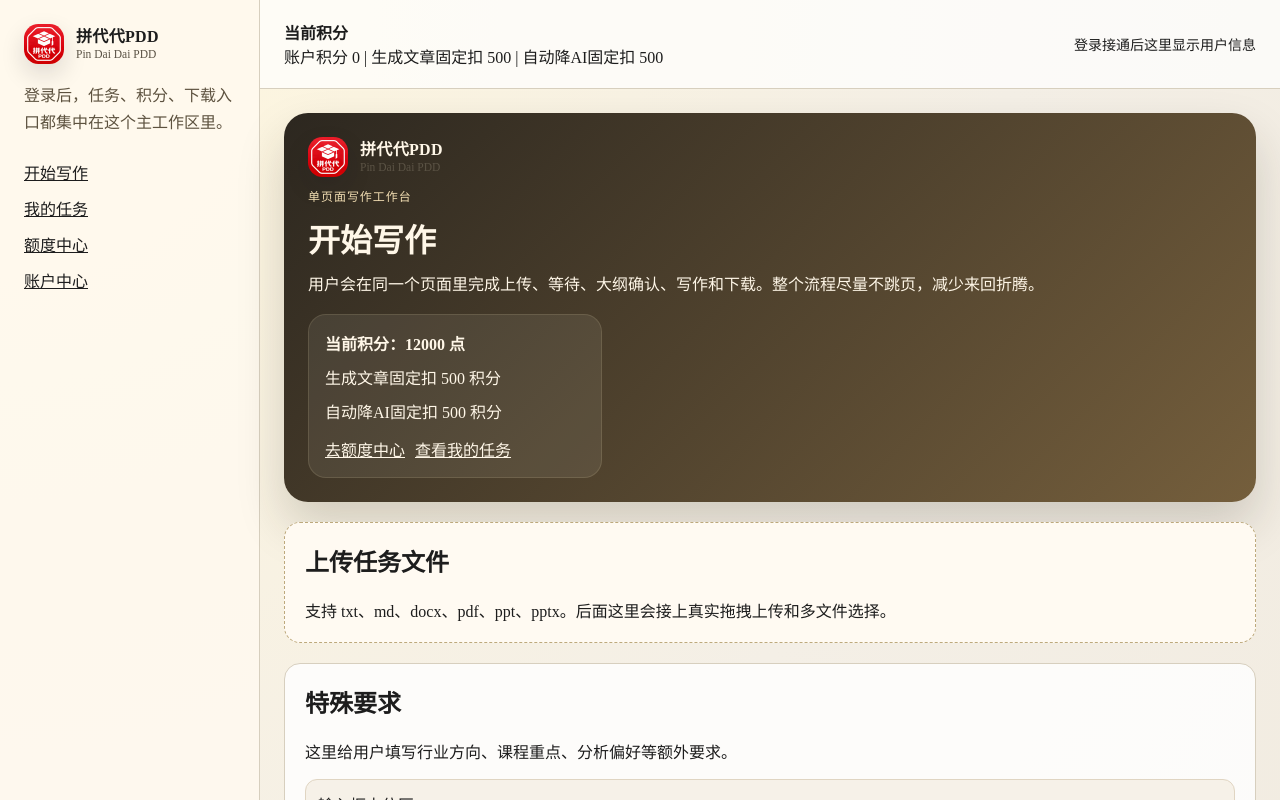
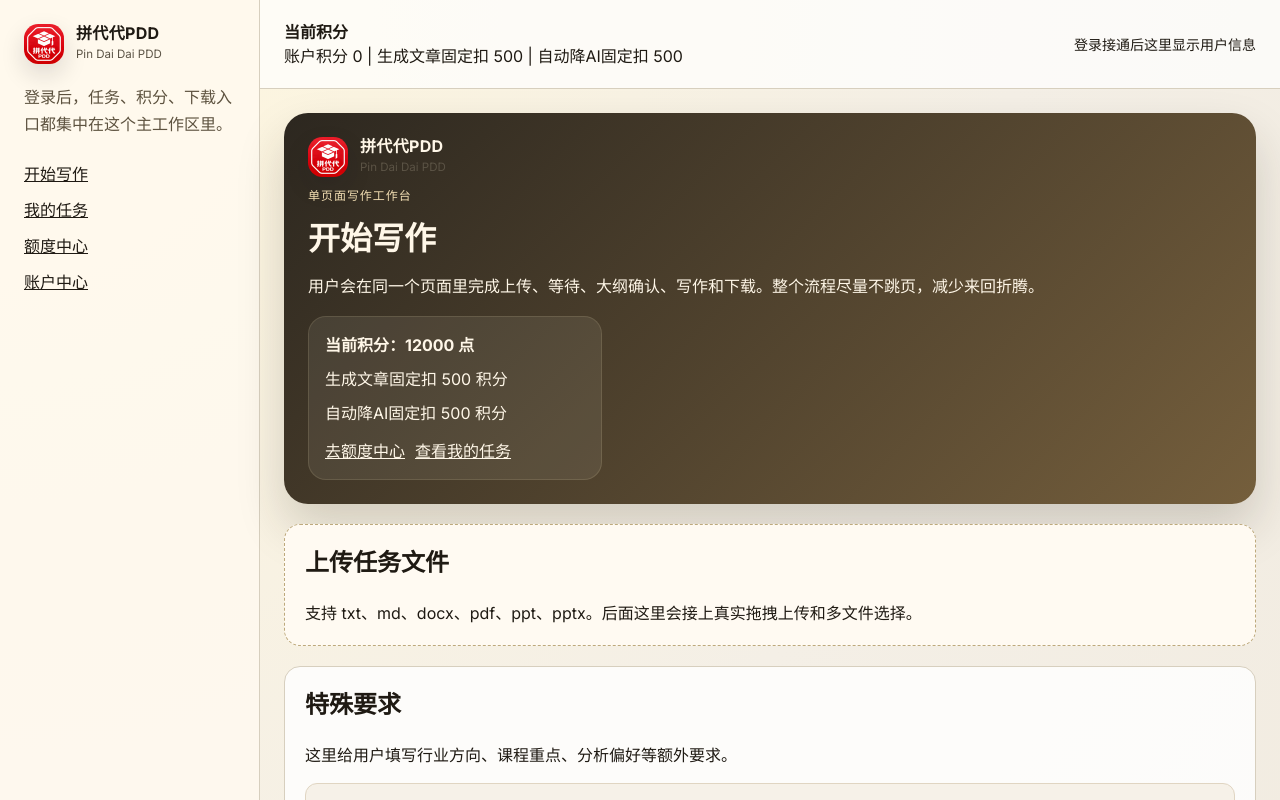
Before and after one commit to linsay12123/pdd, a Next.js app: page /workspace in a window 1280 px wide. Shown: the top 800 px of the page. Built offline with nearby package versions, Linux system fonts and the light colour scheme.

Commit message:
fix: unify brand qr/logo assets across frontend

```diff
--- a/app/globals.css
+++ b/app/globals.css
@@ -1,3 +1,5 @@
+@import url("https://fonts.googleapis.com/css2?family=Inter:wght@400;500;600;700&family=Noto+Sans+SC:wght@400;500;700&display=swap");
+
 html,
 body {
   margin: 0;
@@ -6,9 +8,16 @@
 
 body {
   min-height: 100vh;
-  font-family: "Times New Roman", serif;
-  background: #f6f3eb;
-  color: #1d1d1d;
+  font-family:
+    "Inter",
+    "Noto Sans SC",
+    -apple-system,
+    BlinkMacSystemFont,
+    "Segoe UI",
+    sans-serif;
+  background: #f6f0e5;
+  color: #1f1a13;
+  line-height: 1.5;
 }
 
 a {
--- a/src/components/workspace/manual-humanize-card.tsx
+++ b/src/components/workspace/manual-humanize-card.tsx
@@ -4,8 +4,8 @@
 };
 
 export function ManualHumanizeCard({
-  imageSrc = "/images/wechat-contact-qr.png",
-  contactText = "人工降ai 请联系客服"
+  imageSrc = "/qrcode.jpg",
+  contactText = "人工降AI 请联系客服"
 }: ManualHumanizeCardProps) {
   return (
     <aside
```
Also changed, not shown: 1 other file (tests, documents, lock files or other folders).
